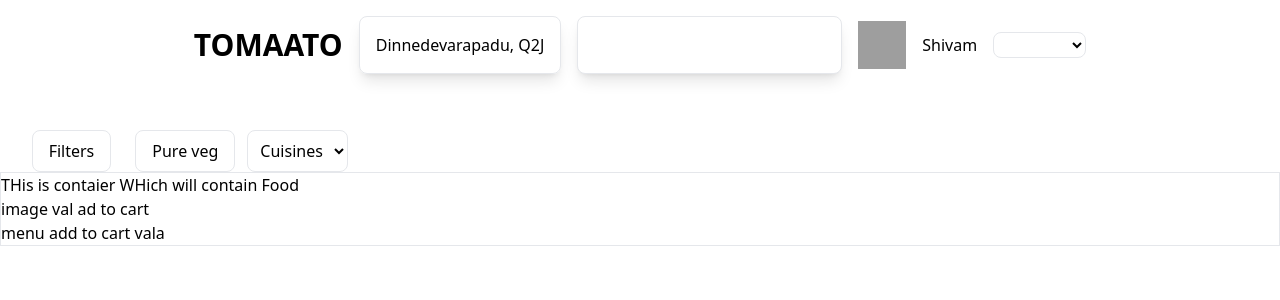
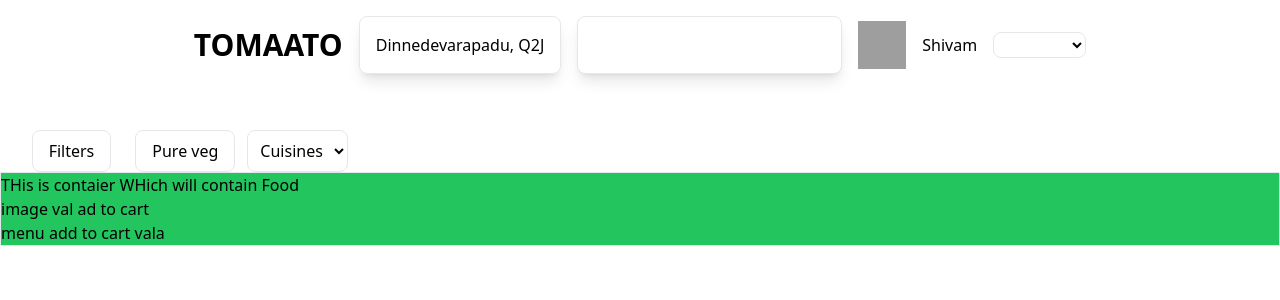
Before and after one commit to dhaneshdhakrey/Tomaato_Food_Order, a React (Create React App) app: page / in a window 1280 px wide. Shown: the top 300 px of the page. Built offline with nearby package versions, Linux system fonts and the light colour scheme; grey boxes are pictures that could not be loaded.

Commit message:
test1 raat

```diff
--- a/src/Components/MainDIv/FoodCont.js
+++ b/src/Components/MainDIv/FoodCont.js
@@ -3,7 +3,7 @@ import React from 'react';
 function FoodCont(){
 
     return (
-        <div className='border border 2px solid black '>
+        <div className='border border 2px solid bg-green-500 '>
               THis is contaier WHich will contain Food
               <div> image val ad to cart</div>
               <div> menu add to cart vala</div>
```
